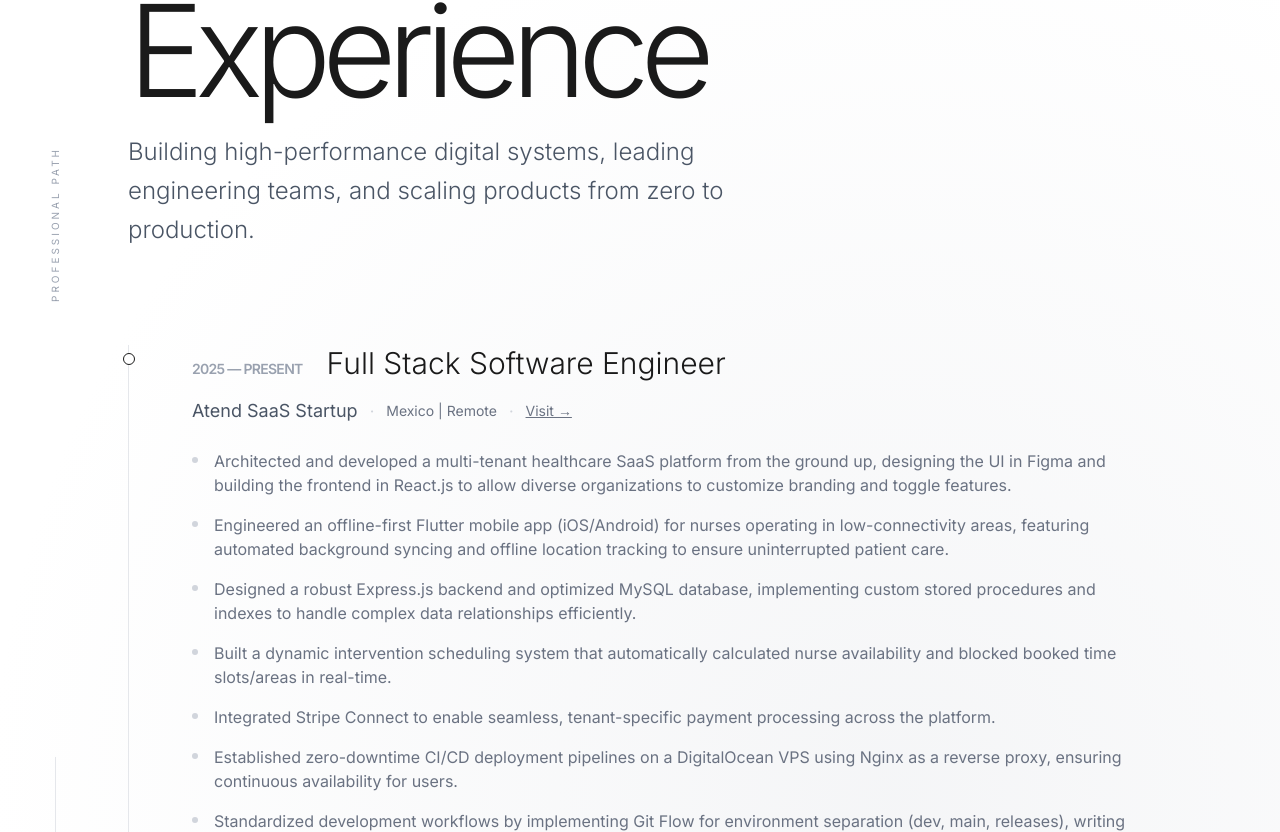
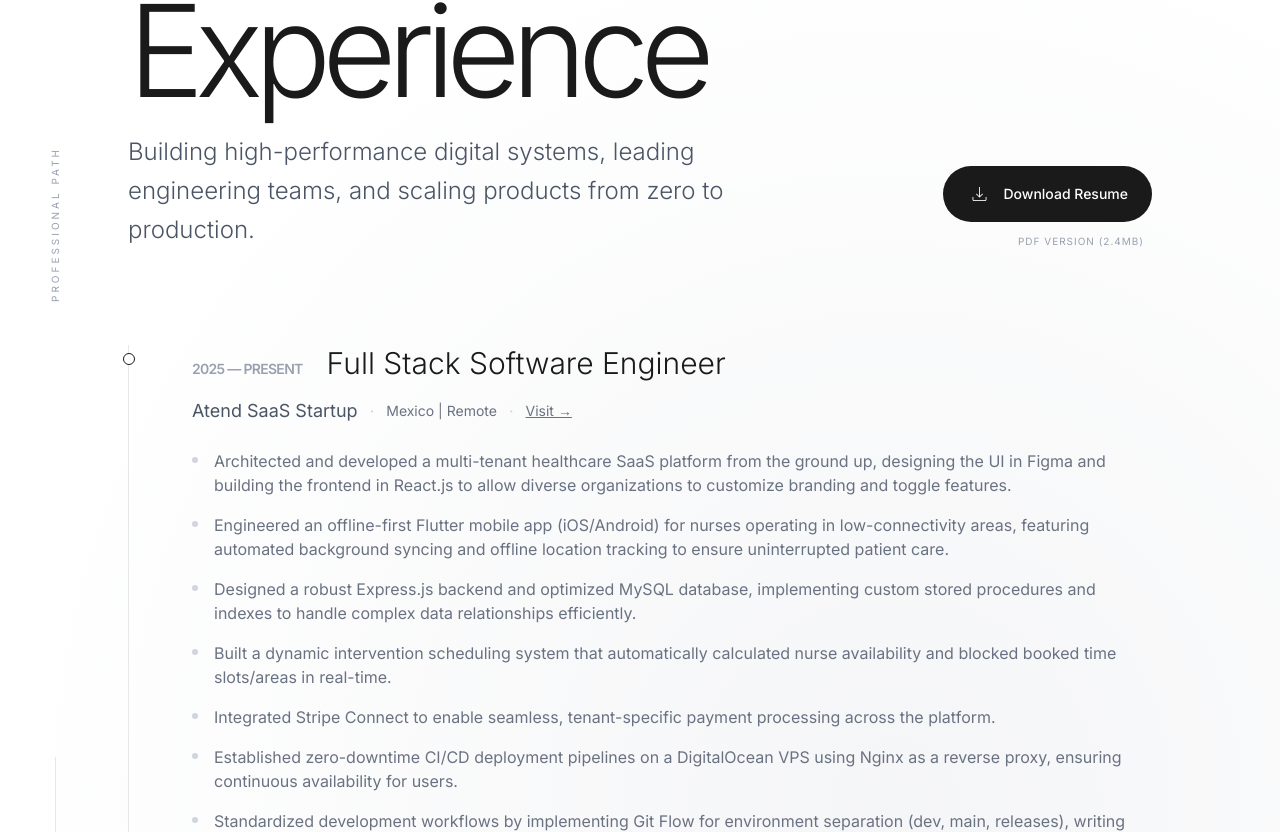
Before and after one commit to Haile-08/MainPortfolio, a React (Vite) app: page / in a window 1280 px wide. Shown: the part 1468-2300 px from the top of the page. Built offline with nearby package versions, Linux system fonts and the light colour scheme.

Commit message:
feat: upload cv

```diff
--- a/src/components/Experience.tsx
+++ b/src/components/Experience.tsx
@@ -1,4 +1,5 @@
 import { motion } from 'framer-motion';
+import resumeFile from '../assets/resume.pdf';
 
 interface ExperienceEntry {
   period: string;
@@ -97,6 +98,24 @@ export default function Experience() {
               production.
             </p>
           </motion.div>
+
+          <motion.div
+            className="flex flex-col items-start md:items-end"
+            initial={{ opacity: 0, y: 30 }}
+            whileInView={{ opacity: 1, y: 0 }}
+            viewport={{ once: true }}
+            transition={{ duration: 0.7, delay: 0.2 }}
+          >
+            <a
+              href={resumeFile}
+              download="Haile_Resume.pdf"
+              className="group flex items-center gap-3 bg-neutral-dark text-white px-6 py-4 rounded-full text-sm font-medium hover:bg-gray-800 transition-all"
+            >
+              <span className="material-symbols-outlined text-xl">download</span>
+              Download Resume
+            </a>
+            <span className="text-[10px] uppercase tracking-widest text-gray-400 mt-3 mr-2">PDF VERSION (2.4MB)</span>
+          </motion.div>
         </div>
 
         {/* Timeline */}
--- a/src/components/Projects.tsx
+++ b/src/components/Projects.tsx
@@ -6,6 +6,8 @@ interface Project {
   year: string;
   bullets: string[];
   tech: string[];
+  github?: string;
+  demo?: string;
 }
 
 const projects: Project[] = [
@@ -18,6 +20,8 @@ const projects: Project[] = [
       'Architected a community-driven platform that enables movie enthusiasts to publish, share, and engage with film reviews and opinions.',
     ],
     tech: ['Laravel', 'Vue.js', 'Inertia.js', 'MySQL'],
+    demo: 'https://ourtakeone.onrender.com/',
+    github: 'https://github.com/Haile-08/TheReviewBar',
   },
   {
     title: 'AirBnB Clone',
@@ -29,6 +33,7 @@ const projects: Project[] = [
       'Developed and delivered this application as a core software engineering project during training at Holberton School.',
     ],
     tech: ['Python', 'Flask', 'CSS', 'MySQL'],
+    github: 'https://github.com/Haile-08/AirBnB_clone',
   },
 ];
 
@@ -108,6 +113,35 @@ export default function Projects() {
                   </div>
                 </div>
               </div>
+
+              <div className="flex items-center gap-6 mt-auto pt-6 border-t border-gray-50">
+                {project.demo && (
+                  <a
+                    href={project.demo}
+                    target="_blank"
+                    rel="noopener noreferrer"
+                    className="text-xs font-semibold hover:opacity-50 transition-opacity uppercase tracking-widest flex items-center gap-2"
+                  >
+                    Demo
+                    <svg className="w-3 h-3" fill="none" stroke="currentColor" viewBox="0 0 24 24">
+                      <path d="M10 6H6a2 2 0 00-2 2v10a2 2 0 002 2h10a2 2 0 002-2v-4M14 4h6m0 0v6m0-6L10 14" stroke-linecap="round" stroke-linejoin="round" stroke-width="2" />
+                    </svg>
+                  </a>
+                )}
+                {project.github && (
+                  <a
+                    href={project.github}
+                    target="_blank"
+                    rel="noopener noreferrer"
+                    className="text-xs font-semibold hover:opacity-50 transition-opacity uppercase tracking-widest flex items-center gap-2"
+                  >
+                    GitHub
+                    <svg className="w-3 h-3" fill="none" stroke="currentColor" viewBox="0 0 24 24">
+                      <path d="M10 20l4-16m4 4l4 4-4 4M6 16l-4-4 4-4" stroke-linecap="round" stroke-linejoin="round" stroke-width="2" />
+                    </svg>
+                  </a>
+                )}
+              </div>
             </motion.article>
           ))}
         </div>
--- a/src/components/Skills.tsx
+++ b/src/components/Skills.tsx
@@ -44,6 +44,21 @@ const categories: SkillCategory[] = [
       'Continuous Learner',
     ],
   },
+  {
+    label: 'Category 06',
+    number: '06',
+    title: 'Tools',
+    items: [
+      'Figma',
+      'Miro',
+      'Antigravity',
+      'Google Stitch (Beta)',
+      'Claude AI',
+      'v0',
+      'Gemini',
+      'Notion',
+    ],
+  },
 ];
 
 const cardVariants = {
@@ -80,7 +95,7 @@ export default function Skills() {
           </p>
         </motion.div>
 
-        <div className="grid grid-cols-1 md:grid-cols-3 lg:grid-cols-5 gap-12 lg:gap-10">
+        <div className="grid grid-cols-1 md:grid-cols-2 lg:grid-cols-3 gap-12 lg:gap-16">
           {categories.map((cat, i) => (
             <motion.div
               key={cat.title}
```
Also changed, not shown: 1 other file (tests, documents, lock files or other folders).
